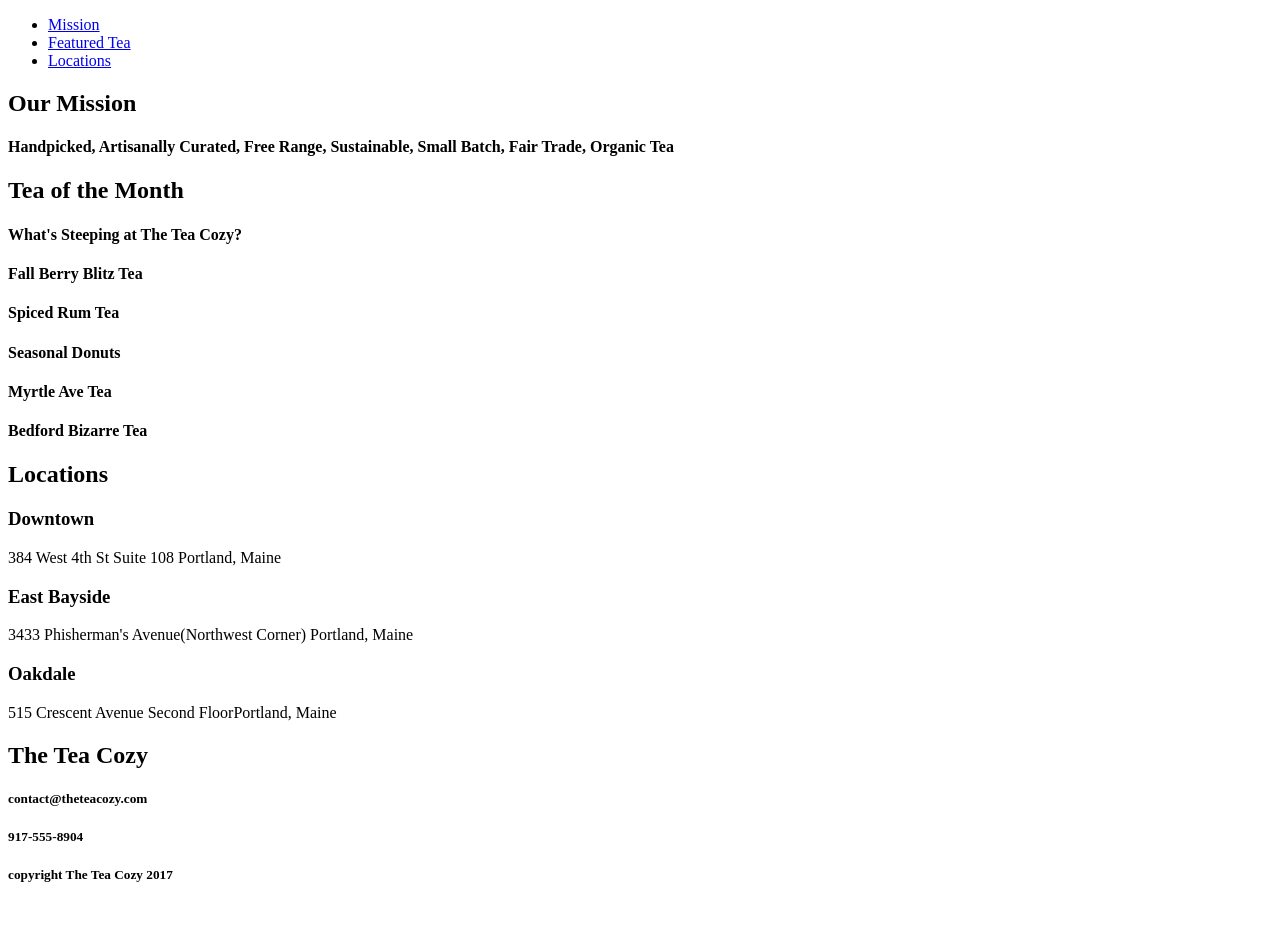
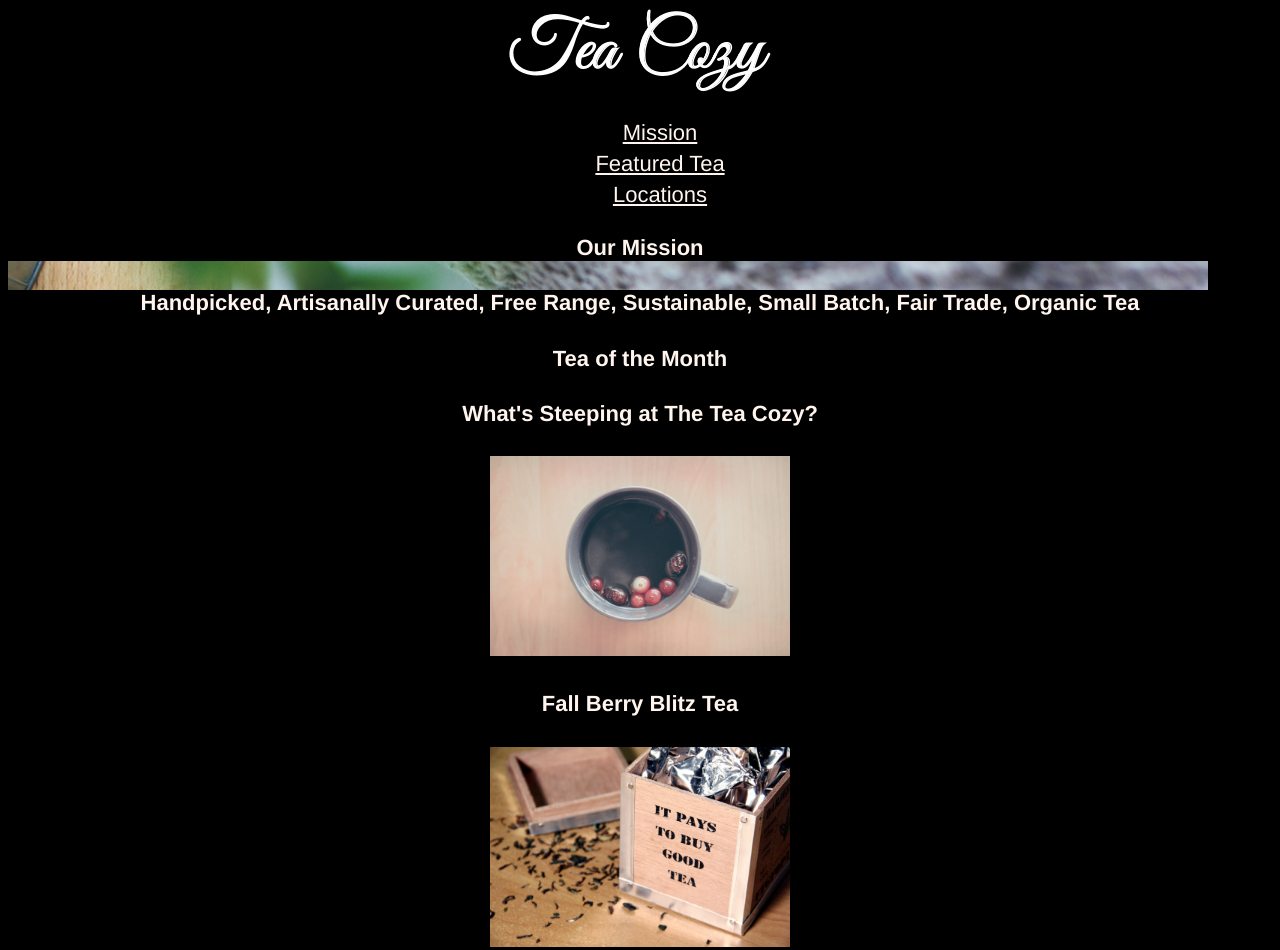
Before and after one commit to Jubayedacca/Tea-Cozy-One, a plain HTML site: page index.html in a window 1280 px wide. Shown: the top 950 px of the page. Before the commit the page ends 905 px from the top, so only its background shows below. Drawn offline with Linux system fonts and the light colour scheme.

Commit message:
added all text and format without positioning

```diff
--- a/index.html
+++ b/index.html
@@ -1,12 +1,13 @@
 <!DOCTYPE html>
 <html>
   <head>
-    <meta charset="utf-8">
+    <link href=".\resources\css\style.css" type="text/css" rel="stylesheet">
     <title>Tea Cozy One</title>
   </head>
   <body>
      <!--Header-->
     <div class="header">
+      <img src="./resources/images/img-tea-cozy-logo.png" alt="tea cozy logo">
       <ul>
         <li><a href="#">Mission</a></li>
         <li><a href="#">Featured Tea</a></li>
@@ -29,18 +30,23 @@
         <h4>
           What's Steeping at The Tea Cozy?
         </h4>
+        <img src="./resources/images/img-berryblitz.jpg" alt="picture">
         <h4>
           Fall Berry Blitz Tea
         </h4>
+        <img src="./resources/images/img-spiced-rum.jpg" alt="picture">
         <h4>
           Spiced Rum Tea
         </h4>
+        <img src="./resources/images/img-donut.jpg" alt="picture">
         <h4>
           Seasonal Donuts
         </h4>
+        <img src="./resources/images/img-myrtle-ave.jpg" alt="picture">
         <h4>
           Myrtle Ave Tea
         </h4>
+        <img src="./resources/images/img-bedford-bizarre.jpg" alt="picture">
         <h4>
           Bedford Bizarre Tea
         </h4>
@@ -67,7 +73,6 @@
         <p>
           515 Crescent Avenue Second FloorPortland, Maine
         </p>
-
       </div>
       <div class="contact">
         <h2>
--- /dev/null
+++ b/resources/css/style.css
@@ -0,0 +1,36 @@
+/*universal*/
+*{
+  font-family: helvetica;
+  font-size: 22px;
+  color:seashell;
+  background-color: black;
+  opacty:0.9;
+  text-align: center;
+
+}
+/* header*/
+li{
+  list-style-type: none;
+  padding-bottom: 5px;
+}
+
+
+
+/*body - mission */
+.mission{
+  background-image: url(../images/img-mission-background.jpg);
+  background-repeat: no-repeat;
+  background-size: 1200px 700px;
+}
+
+/*body - tea */
+.tea img{
+  height: 200px;
+  width: 300px;
+}
+
+/*body - location */
+.location{
+  background-image: url(../images/img-locations-background.jpg);
+  background-repeat: no-repeat;
+}
```
Also changed, not shown: resources/images/img-berryblitz.jpg (renamed from images/img-berryblitz.jpg), resources/images/img-donut.jpg (renamed from images/img-donut.jpg), resources/images/img-locations-background.jpg (renamed from images/img-locations-background.jpg), resources/images/img-mission-background.jpg (renamed from images/img-mission-background.jpg), resources/images/img-myrtle-ave.jpg (renamed from images/img-myrtle-ave.jpg), resources/images/img-spiced-rum.jpg (renamed from images/img-spiced-rum.jpg), resources/images/img-tea-cozy-logo.png (renamed from images/img-tea-cozy-logo.png), 2 other files.
